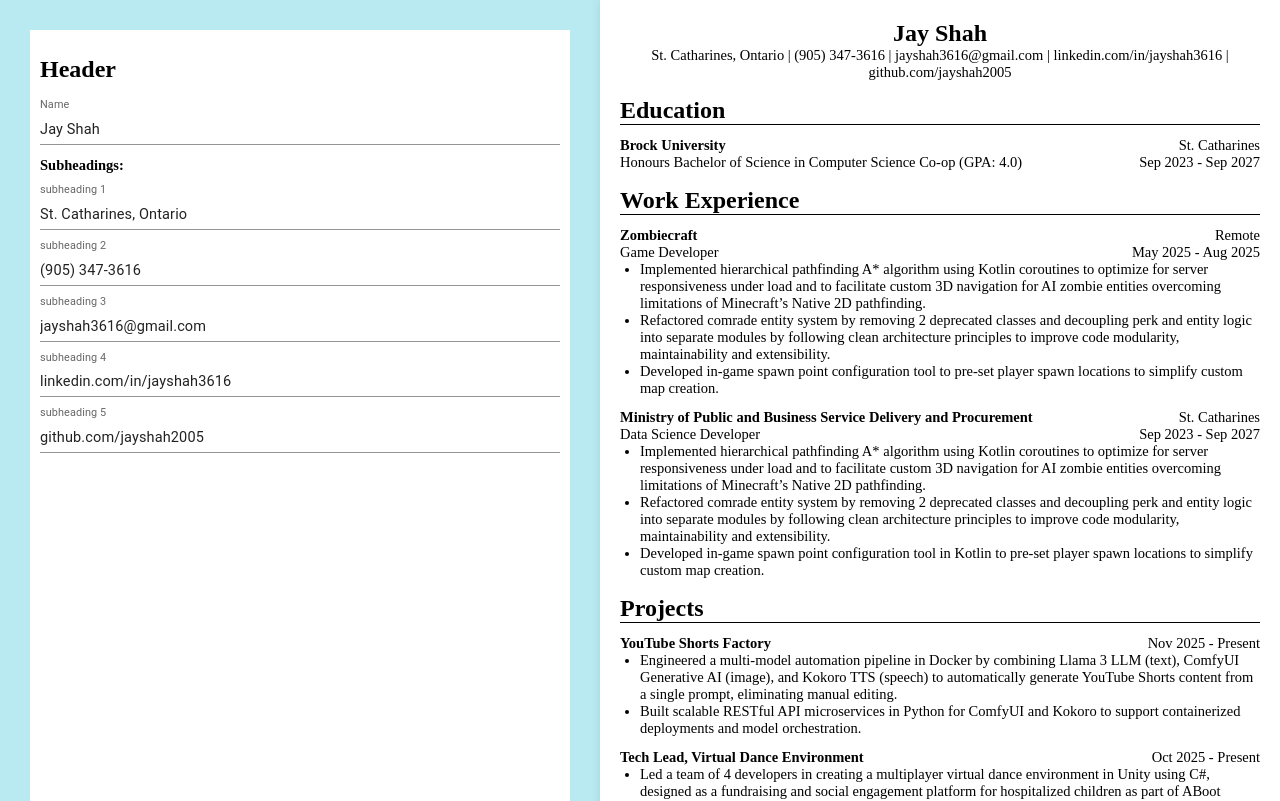
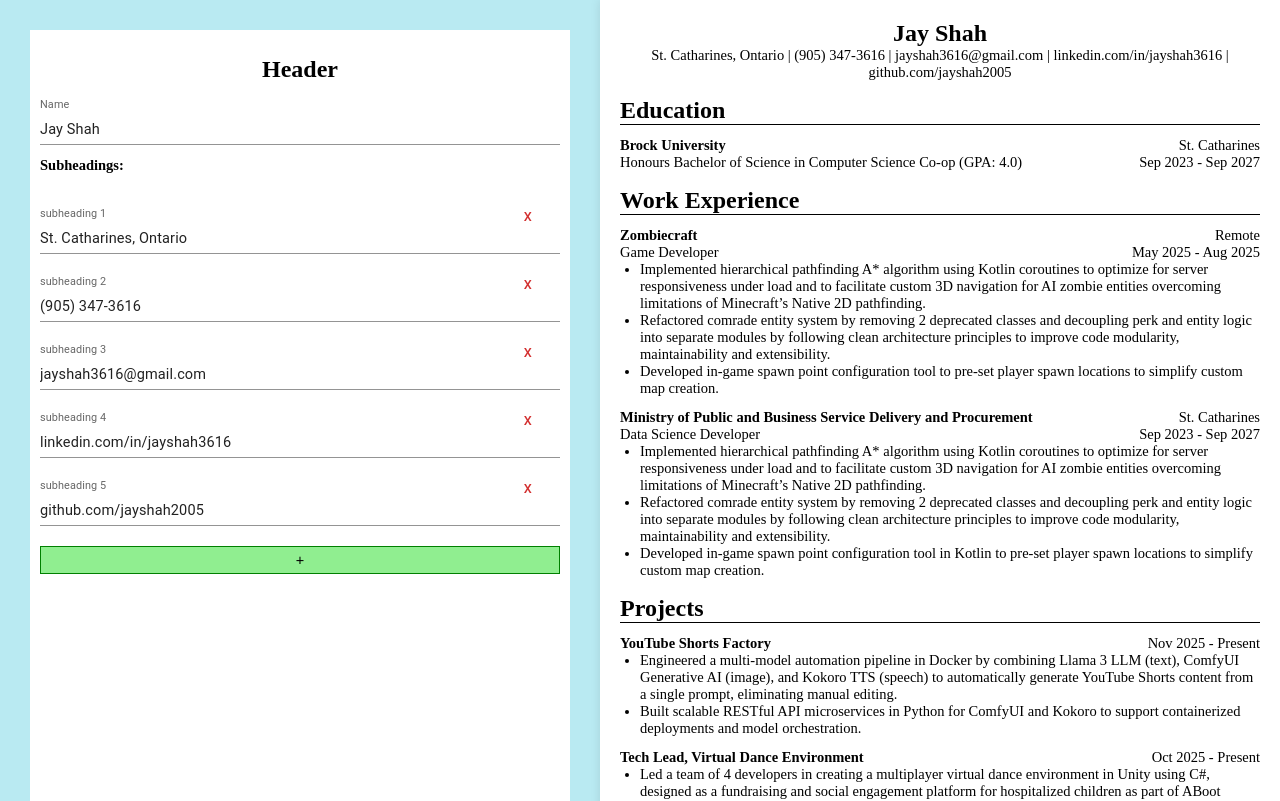
Before and after one commit to jayshah2005/cvApp, a React (Vite) app: page / in a window 1280 px wide. Shown: the top 801 px of the page. Built offline with nearby package versions, Linux system fonts and the light colour scheme.

Commit message:
feat Add/Remove Subheading Buttons

```diff
--- a/src/App.css
+++ b/src/App.css
@@ -1,3 +1,9 @@
+#root {
+  margin: 0 auto;
+  padding: 1rem;
+  text-align: center;
+}
+
 html{
   width: 100%;
   height: 100%;
@@ -33,8 +39,11 @@ body{
   background-color: white;
 }
 
-#root {
-  margin: 0 auto;
-  padding: 1rem;
-  text-align: center;
+#cvInput{
+    display: flex;
+    flex: 1;
+    justify-content: start;
+
+    margin: 30px;
+    background-color: white;
 }
--- a/src/app/cvInputs/HeaderInput.tsx
+++ b/src/app/cvInputs/HeaderInput.tsx
@@ -1,4 +1,4 @@
-import { TextField } from "@mui/material";
+import { Button, TextField } from "@mui/material";
 
 export function HeaderInput({ header, setHeader }) {
 
@@ -21,19 +21,51 @@ export function HeaderInput({ header, setHeader }) {
                 let {text, id} = subheading
 
                     return(
+                        <div className="SubheadingInputContainer" key={id}>
+                            <Button color="error" className="SubheadingInputButtons" onClick={(e) => removeSubheading(e, id)}>
+                                x
+                            </Button>
+
                             <TextField
                                 variant="standard"
                                 value={text}
-                            onChange={(e) => handleSubheadingChange(e, id)}
+                                onChange={(e) => {handleSubheadingChange(e, id)}}
                                 label={"subheading " + (index + 1)}
                                 fullWidth
-                            key={id}
                             />
+                        </div>
                     )
                 })}
+
+                <button onClick={addSubheading}>
+                    +
+                </button>
             </div>
         </div>
     );
+
+    function addSubheading(){
+        let json = {
+            id: crypto.randomUUID(),
+            text: ""
+        }
+
+        subheadings.push(json)
+
+        setHeader({...header,
+            subheading: [...subheadings]
+        })
+    }
+
+    function removeSubheading(e, id){
+        let i = findIndex(id)
+
+        subheadings.splice(i, 1)
+
+        setHeader({...header,
+            subheading: [...subheadings]
+        })
+    }
 
     function handleNameChange(e) {
         setHeader({
@@ -43,6 +75,17 @@ export function HeaderInput({ header, setHeader }) {
     }
 
     function handleSubheadingChange(e, id) {
+
+        let i = findIndex(id)
+
+        subheadings[i].text = e.target.value
+
+        setHeader({...header,
+            subheading: [...subheadings]
+        })
+    }
+
+    function findIndex(id){
         let i = 0
         let n = subheadings.length
 
@@ -56,13 +99,7 @@ export function HeaderInput({ header, setHeader }) {
             i++
         }
 
-        subheadings[i].text = e.target.value
-
-        setHeader({...header,
-            subheading: [...subheadings]
-        })
-
-        console.log("subheadings:", subheadings);
+        return i
     }
 
 }
--- a/src/app/cvInputs/Inputs.tsx
+++ b/src/app/cvInputs/Inputs.tsx
@@ -1,6 +1,7 @@
 import { TextField } from "@mui/material"
 import { HeaderInput } from "./HeaderInput"
 import "./cvInput.css"
+import "./../../App.css"
 
 export function InputCV({
     header,
--- a/src/app/cvInputs/cvInput.css
+++ b/src/app/cvInputs/cvInput.css
@@ -1,16 +1,43 @@
-#cvInput{
-    display: flex;
-    flex: 1;
-    justify-content: start;
-
-    margin: 30px;
-    background-color: white;
-}
+/* General CSS */
 
 #cvInput > * {
     margin: 10px;
 }
 
-#SubheadingInput > *{
-    margin-bottom: 10px;
+/* Header */
+
+#HeaderInput{
+    display: flex;
+    flex: 1;
+    flex-direction: column;
 }
+
+/* Subheadings */
+
+.SubheadingInputContainer{
+    display: inline;
+}
+
+button.SubheadingInputButtons{
+    display: flex;
+    justify-self: end;
+    padding: 0px;
+    margin-bottom: 0px;
+
+    position: relative;
+    top: 20px;
+    text-align: center;
+
+    z-index: 1;
+}
+
+/* Subheading Button */
+
+#SubheadingInput > button{
+    width: 100%;
+    background-color: lightgreen;
+    margin-top: 20px;
+    padding: 5px;
+
+    border: solid green 1px;
+}
```
Lines whose indentation alone changed are shown as unchanged.
